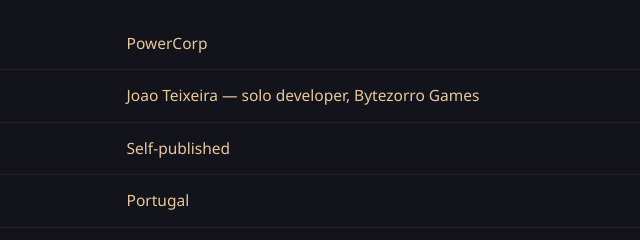
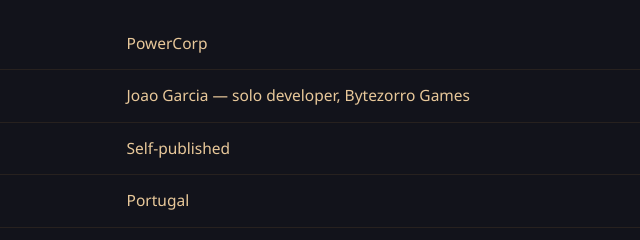
Before and after one commit to byteZorro/powercorp-roadmap, a plain HTML site: page press/index.html in a window 1280 px wide. Shown: the part 533-773 px from the top of the page, 299-939 px from the left. Drawn offline with Linux system fonts and the light colour scheme.

Commit message:
update the name

```diff
--- a/press/index.html
+++ b/press/index.html
@@ -56,7 +56,7 @@
       <table class="factsheet">
         <tbody>
           <tr><th>Title</th><td>PowerCorp</td></tr>
-          <tr><th>Developer</th><td>Joao Teixeira — solo developer, Bytezorro Games</td></tr>
+          <tr><th>Developer</th><td>Joao Garcia — solo developer, Bytezorro Games</td></tr>
           <tr><th>Publisher</th><td>Self-published</td></tr>
           <tr><th>Based in</th><td>Portugal</td></tr>
           <tr><th>Release date</th><td>2027</td></tr>
```
